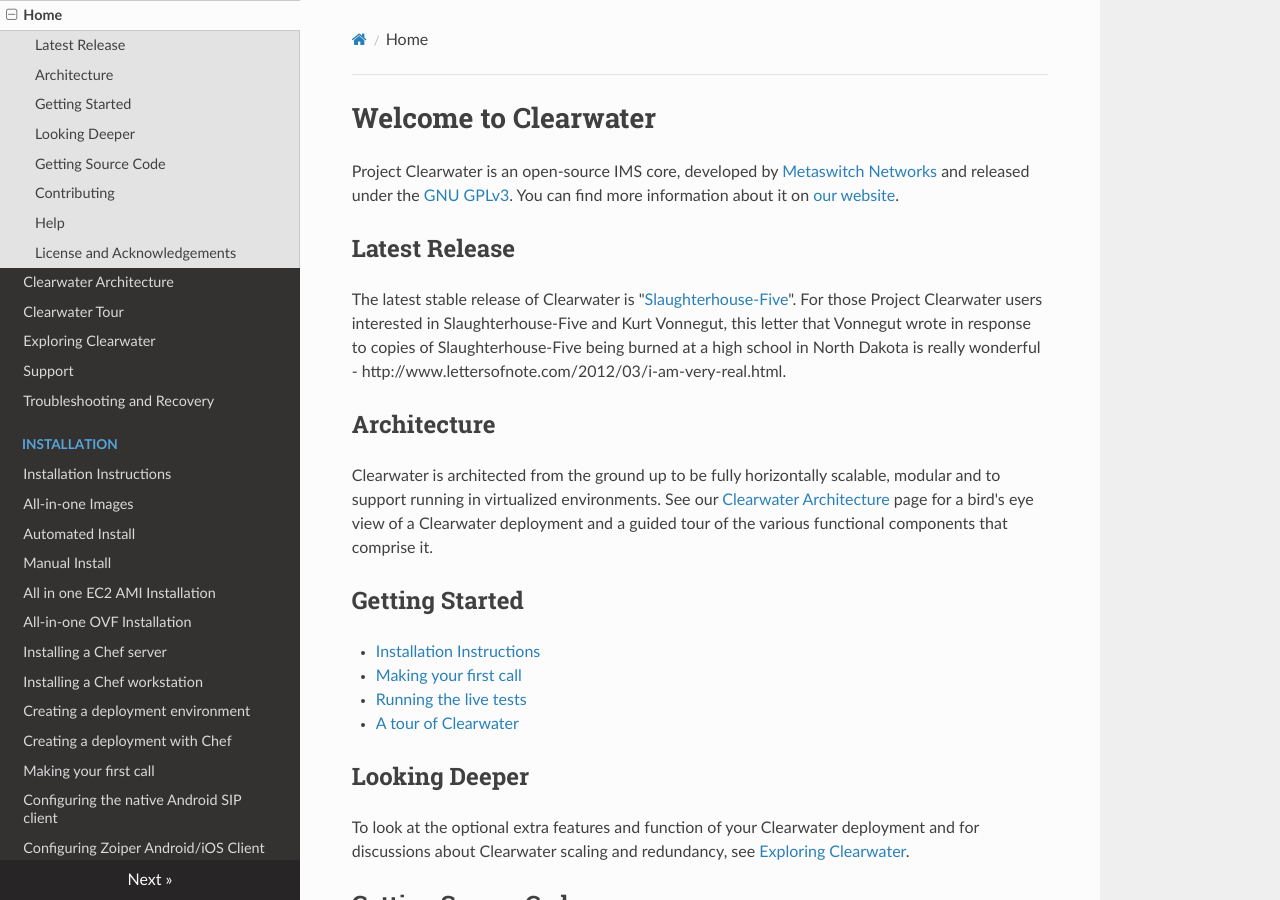
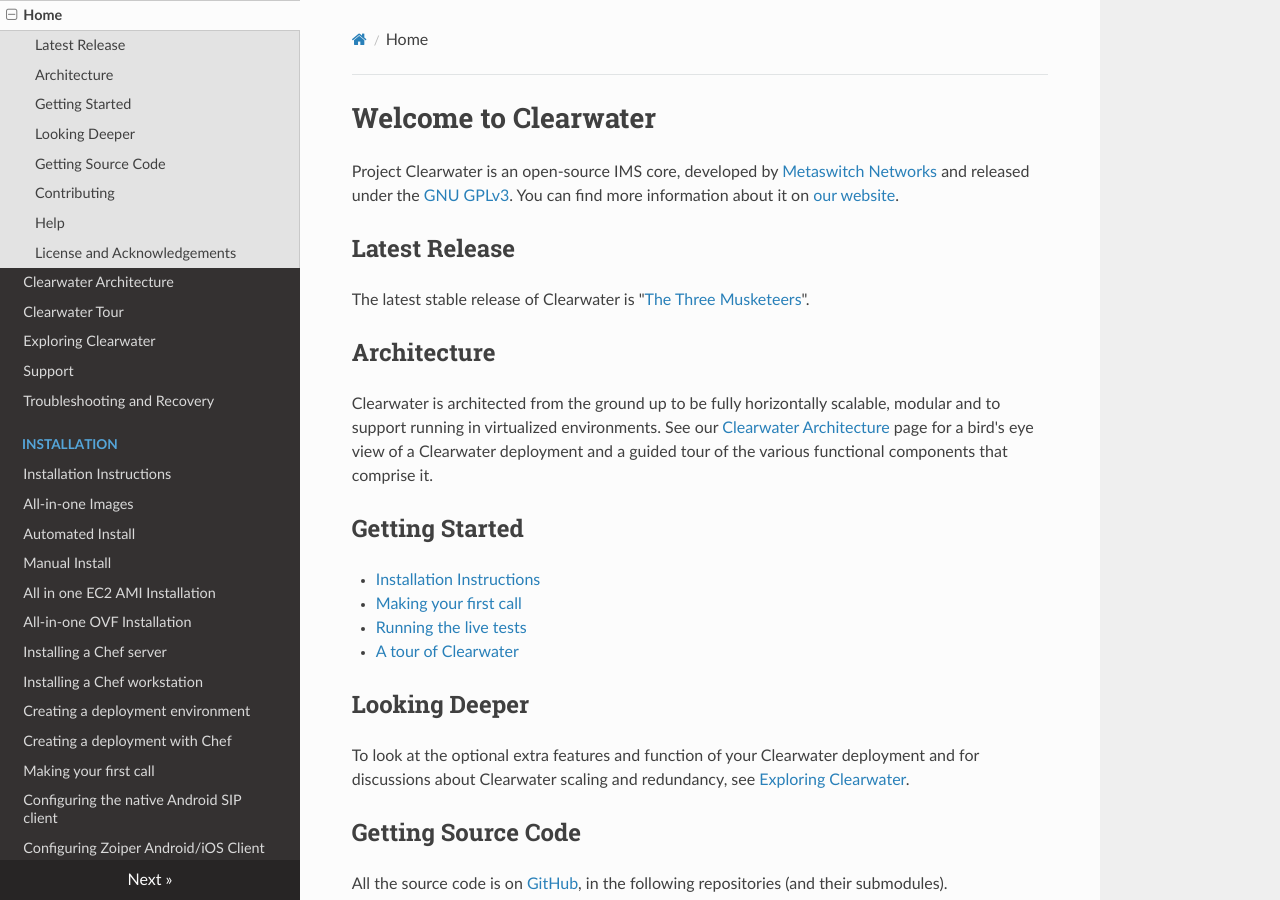
Before and after one commit to Metaswitch/clearwater-readthedocs, an MkDocs documentation site: the page built from docs/index.md, in a window 1280 px wide and 900 px high. Built offline with MkDocs 1.6.1, drawn with Linux system fonts in a browser that asks for light colours; nearby versions of some CDN libraries; old or Windows-style settings are respelled for this version of MkDocs.

Commit message:
Update latest release

```diff
--- a/docs/index.md
+++ b/docs/index.md
@@ -4,7 +4,7 @@ Project Clearwater is an open-source IMS core, developed by [Metaswitch Networks
 
 ## Latest Release
 
-The latest stable release of Clearwater is "[Slaughterhouse-Five](https://www.goodreads.com/book/show/4981.Slaughterhouse_Five)". For those Project Clearwater users interested in Slaughterhouse-Five and Kurt Vonnegut, this letter that Vonnegut wrote in response to copies of Slaughterhouse-Five being burned at a high school in North Dakota is really wonderful - http://www.lettersofnote.com/2012/03/i-am-very-real.html.
+The latest stable release of Clearwater is "[The Three Musketeers](https://www.goodreads.com/book/show/7190.The_Three_Musketeers)".
 
 ## Architecture
 
```
